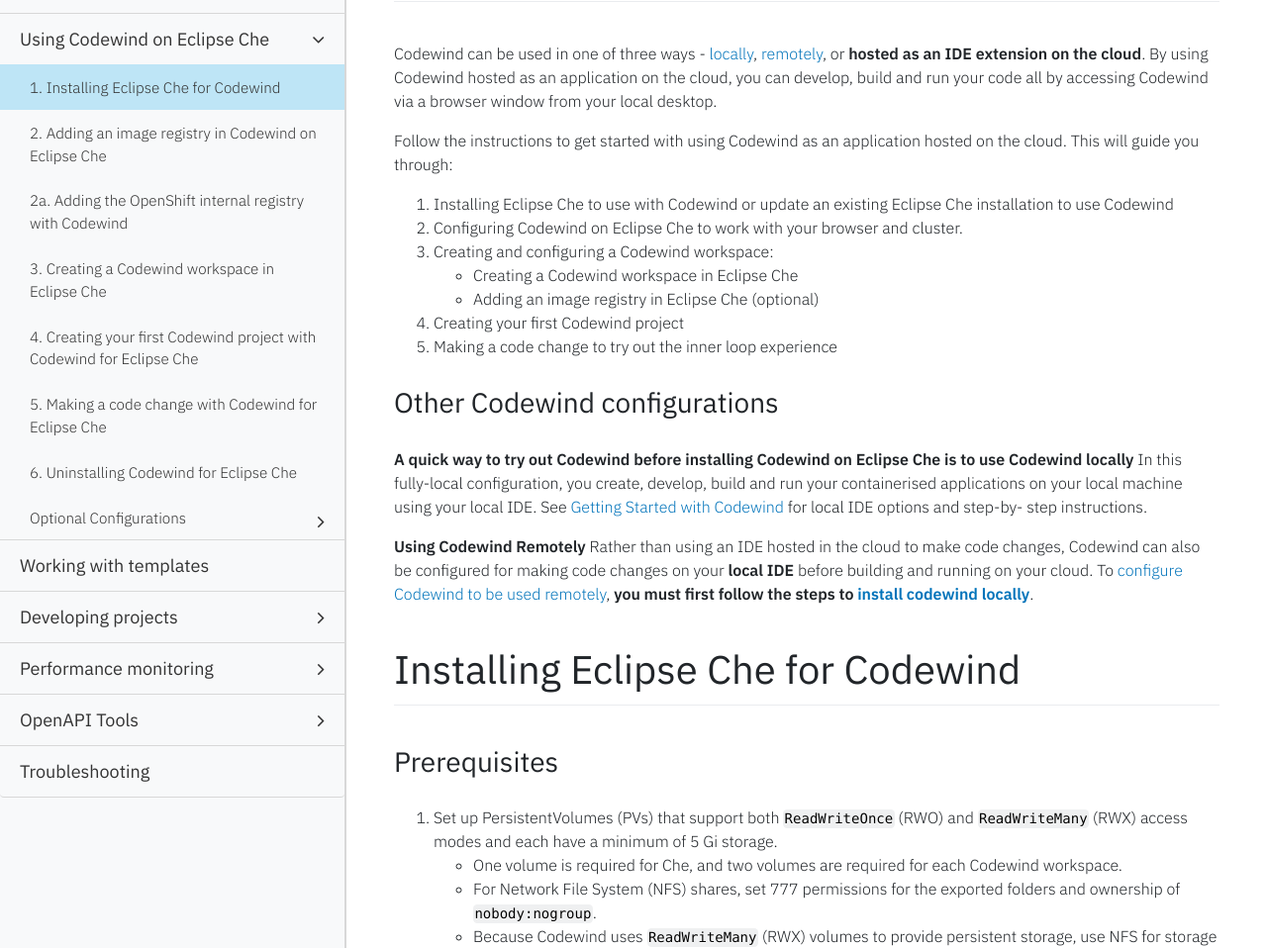
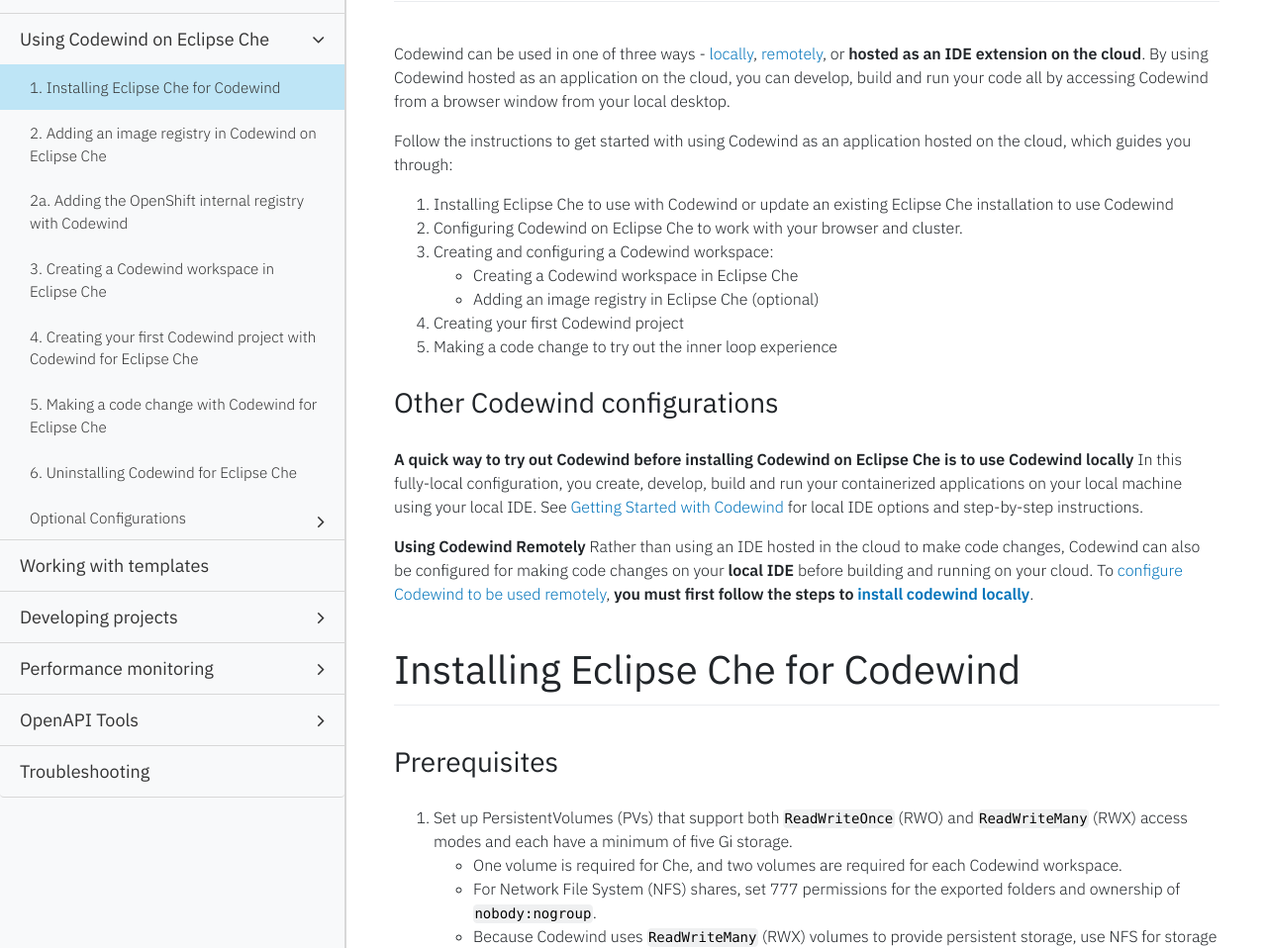
Before and after one commit to eclipse-archived/codewind-docs, a Jekyll site: the page built from docs/_documentations/che-installinfo.md, in a window 1280 px wide and 1400 px high. Shown: the part 310-1268 px from the top of the window at 99% size. Built offline with Jekyll 4.4.1, drawn with Linux system fonts in a browser that asks for light colours; nearby versions of some CDN libraries; comment, search, counter and statistics services are not loaded; some of the changed text lies outside the part shown.

```diff
--- a/docs/_data/docstoc.yml
+++ b/docs/_data/docstoc.yml
@@ -71,9 +71,6 @@
       url: che-odo-support.html
 
 
-
-
-
 - title: 'Working with templates'
   url: workingwithtemplates.html
 
--- a/docs/_documentations/che-installinfo.md
+++ b/docs/_documentations/che-installinfo.md
@@ -9,9 +9,9 @@ type: document
 ---
 # Using Codewind as a hosted application on the cloud
 
-Codewind can be used in one of three ways - [locally](./vsc-getting-started.html), [remotely](./remote-codewind-overview.html), or **hosted as an IDE extension on the cloud**. By using Codewind hosted as an application on the cloud, you can develop, build and run your code all by accessing Codewind via a browser window from your local desktop.
+Codewind can be used in one of three ways - [locally](./vsc-getting-started.html), [remotely](./remote-codewind-overview.html), or **hosted as an IDE extension on the cloud**. By using Codewind hosted as an application on the cloud, you can develop, build and run your code all by accessing Codewind from a browser window from your local desktop.
 
-Follow the instructions to get started with using Codewind as an application hosted on the cloud. This will guide you through:
+Follow the instructions to get started with using Codewind as an application hosted on the cloud, which guides you through:
 
 1. Installing Eclipse Che to use with Codewind or update an existing Eclipse Che installation to use Codewind
 2. Configuring Codewind on Eclipse Che to work with your browser and cluster.
@@ -24,7 +24,7 @@ Follow the instructions to get started with using Codewind as an application hos
 
 ### Other Codewind configurations
 
-**A quick way to try out Codewind before installing Codewind on Eclipse Che is to use Codewind locally** In this fully-local configuration, you create, develop, build and run your containerised applications on your local machine using your local IDE. See [Getting Started with Codewind](./gettingstarted.html) for local IDE options and step-by- step instructions.
+**A quick way to try out Codewind before installing Codewind on Eclipse Che is to use Codewind locally** In this fully-local configuration, you create, develop, build and run your containerized applications on your local machine using your local IDE. See [Getting Started with Codewind](./gettingstarted.html) for local IDE options and step-by-step instructions.
 
 **Using Codewind Remotely** Rather than using an IDE hosted in the cloud to make code changes, Codewind can also be configured for making code changes on your **local IDE** before building and running on your cloud. To [configure Codewind to be used remotely](./remote-codewind-overview.html), **you must first follow the steps to [install codewind locally](./gettingstarted.html)**.
 
@@ -32,7 +32,7 @@ Follow the instructions to get started with using Codewind as an application hos
 
 ### Prerequisites
 
-1. Set up PersistentVolumes (PVs) that support both `ReadWriteOnce` (RWO) and `ReadWriteMany` (RWX) access modes and each have a minimum of 5 Gi storage.
+1. Set up PersistentVolumes (PVs) that support both `ReadWriteOnce` (RWO) and `ReadWriteMany` (RWX) access modes and each have a minimum of five Gi storage.
    - One volume is required for Che, and two volumes are required for each Codewind workspace.
    - For Network File System (NFS) shares, set 777 permissions for the exported folders and ownership of `nobody:nogroup`.
    - Because Codewind uses `ReadWriteMany` (RWX) volumes to provide persistent storage, use NFS for storage on OpenShift 4.
@@ -56,10 +56,10 @@ Install Eclipse Che with HTTPS so that Codewind functions properly.
 
 The fastest way to install Eclipse Che for Codewind is to use the `chectl` CLI. Perform the following:
 
-1. Install the `chectl` CLI tool. see [Installing the chectl management tool](https://www.eclipse.org/che/docs/che-7/installing-the-chectl-management-tool/).
+1. Install the `chectl` CLI tool. See [Installing the chectl management tool](https://www.eclipse.org/che/docs/che-7/installing-the-chectl-management-tool/).
 
 2. Download the [codewind-checluster.yaml](https://raw.githubusercontent.com/eclipse/codewind-che-plugin/0.11.0/setup/install_che/che-operator/codewind-checluster.yaml) file.
- - **note:** You can modify this file, but leave the `spec.server.cheWorkspaceClusterRole` field set to `eclipse-codewind` and the `spec.storage.preCreateSubPaths` field set to `true`.
+ - **Note:** You can modify this file, but leave the `spec.server.cheWorkspaceClusterRole` field set to `eclipse-codewind` and the `spec.storage.preCreateSubPaths` field set to `true`.
 
 3. Use the following instructions to install Codewind on your Openshift or Kubernetes cluster:
 
```
Also changed, not shown: docs/_documentations/che-setupregistries.md (+2 -2 lines).
